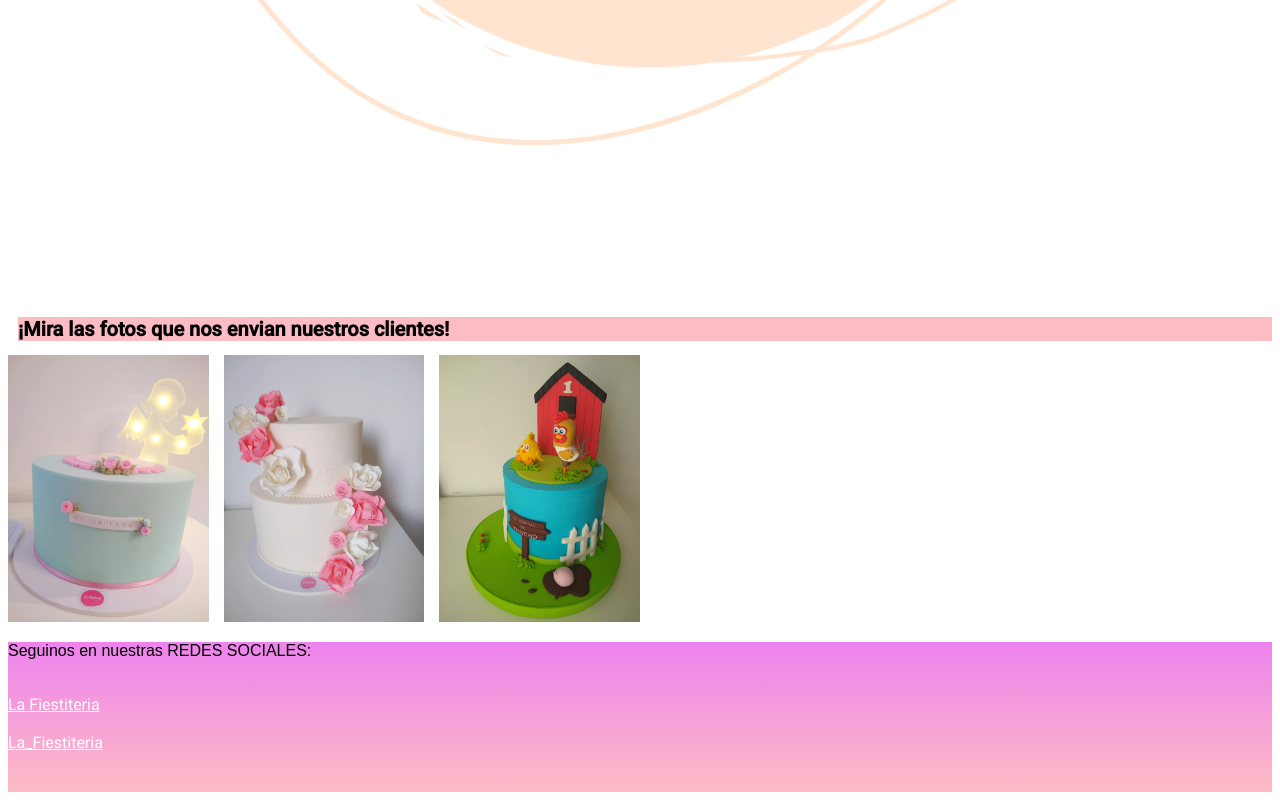
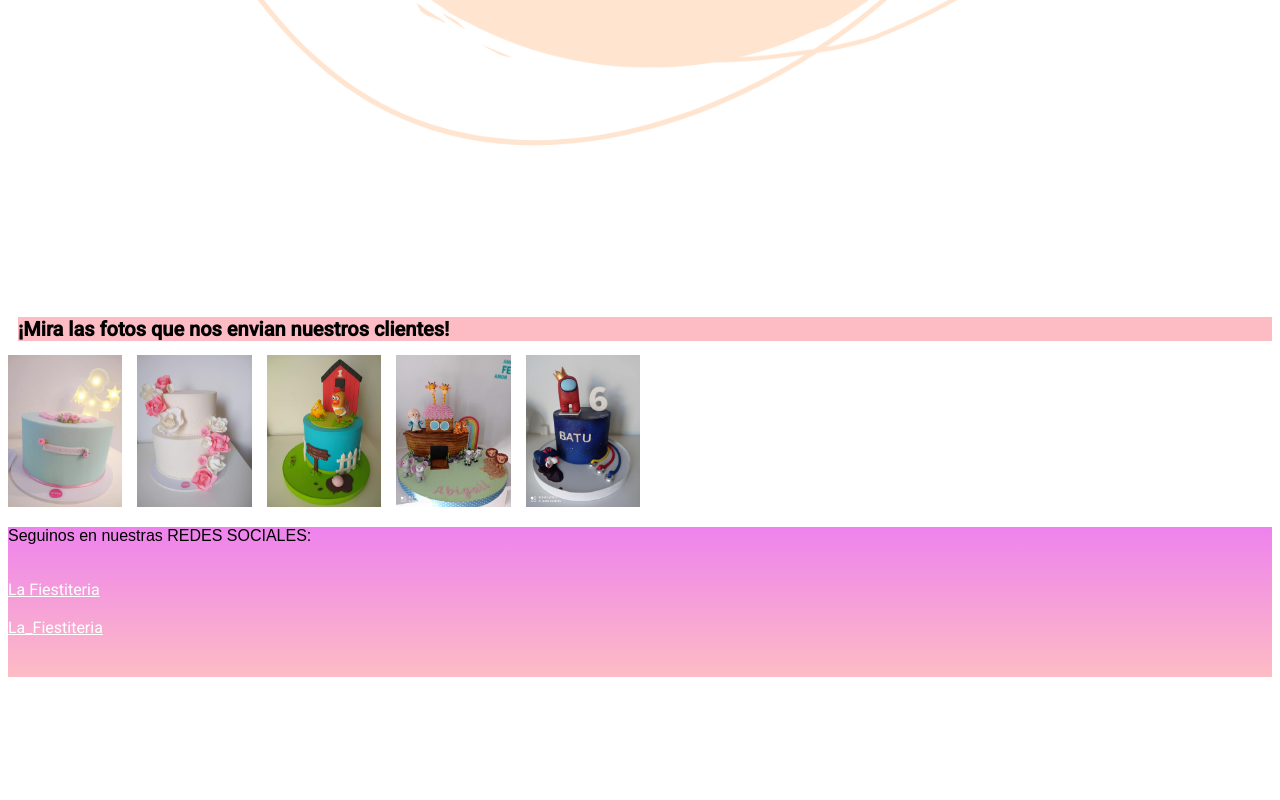
Before and after one commit to MarilinaCagni/mi_repositorio, a website: page fotos.html in a window 1280 px wide. Shown: the part 1003-1803 px from the top of the page. After the commit the page ends 1688 px from the top, so only its background shows below. Drawn offline with nearby package versions, Linux system fonts and the light colour scheme.

Commit message:
Agregué dos div en imágenes

```diff
--- a/fotos.html
+++ b/fotos.html
@@ -28,8 +28,10 @@
 
    <div class="imagenes">
    <div class="imagenes__bautismo"><img src="img/bautismo.jpg" width="100%" alt="imagen de una torta"></div>
-   <div class="imageesn__casamiento"><img src="img/casamiento.jpg" width="100%" alt="imagen de una torta"></div>
+   <div class="imagenes__casamiento"><img src="img/casamiento.jpg" width="100%" alt="imagen de una torta"></div>
    <div class="imagenes__cumple"><img src="img/cumple.jpg" width="100%" alt="imagen de una torta"></div>
+   <div class="imagenes__cumpleanos"><img src="img/cumpleanos.jpg" width="100%" alt="imagen de una torta"></div>
+   <div class="imagenes__cumplebauti"><img src="img/cumplebauti.jpg" width="100%" alt="imagen de una torta"></div>
    </div>
 
    <footer class="footer">
```
